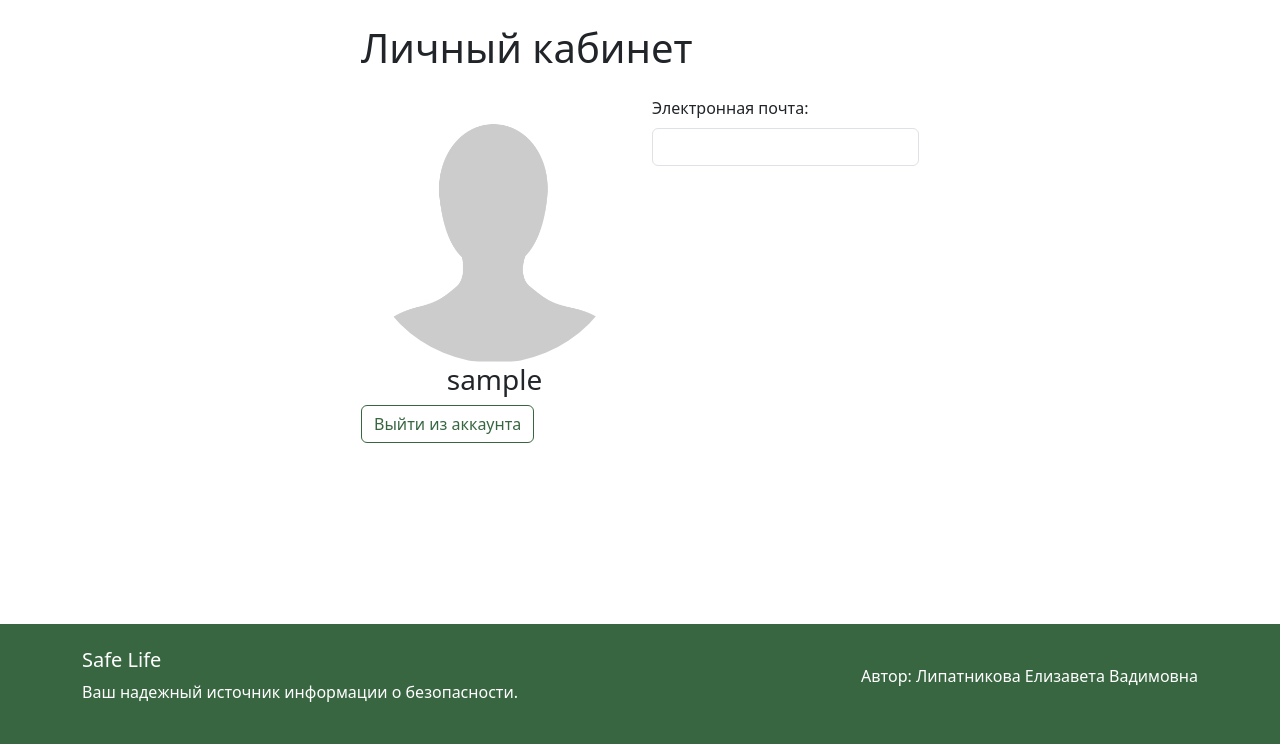
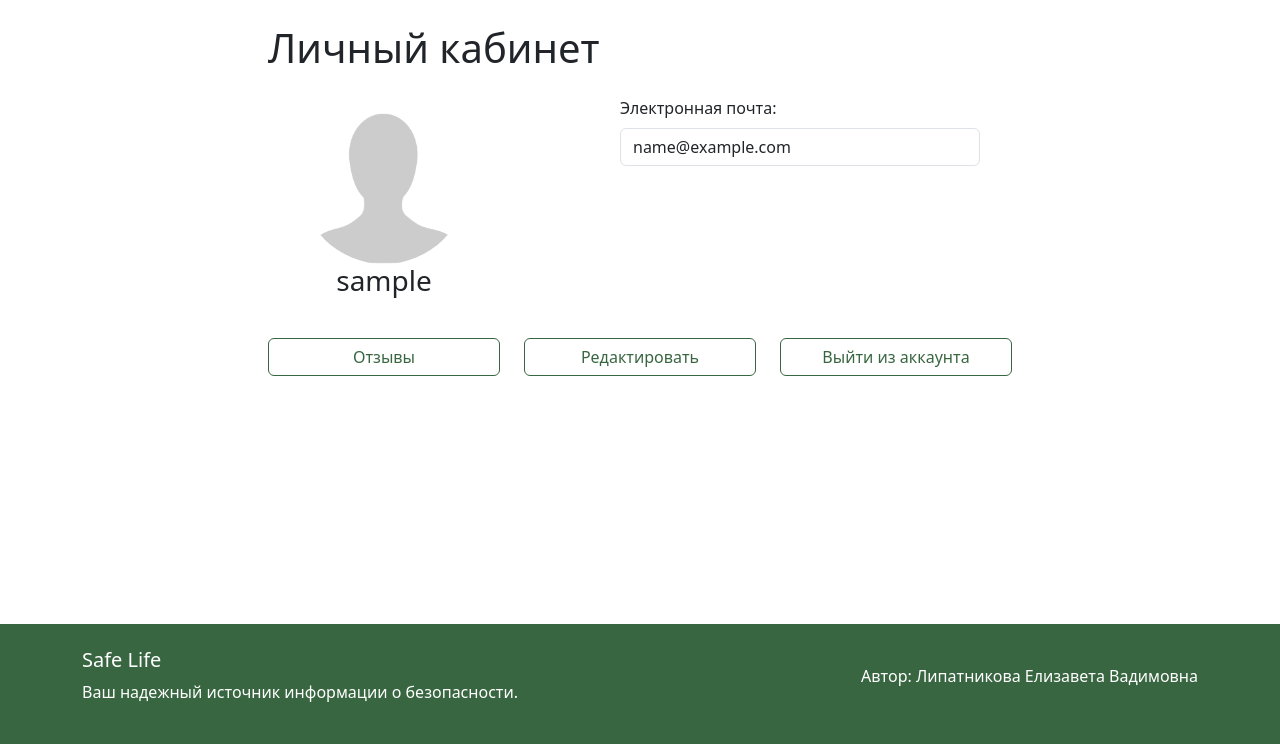
Before and after one commit to LizaLipatnikova/safe-life, a Django app: page /user/account/ in a window 1280 px wide. Shown: the part 56-800 px from the top of the page. Run offline with Django 5.2, Linux system fonts and the light colour scheme; the visitor is signed in with stand-in values (Sample User, id 1); some libraries are stand-ins or nearby versions.

Commit message:
Добавлены дополнительные кнопки в личный кабинет

```diff
--- a/user/templates/account.html
+++ b/user/templates/account.html
@@ -11,11 +11,11 @@
 {% block title %}Личный кабинет Safe-life{% endblock title %}
 
 {% block main %}
-    <div class="col-md-6 offset-md-3">
+    <div class="col-md-8 offset-md-2">
         <h1>Личный кабинет</h1>
 
         <div class="row justify-content-center mt-4">
-            <div class="col-10 col-sm-6">
+            <div class="col-8 col-sm-4 col-lg-3">
                 <div class="d-flex flex-column">
                     <!-- Определяем аватар пользователя -->
                     {% if user.profile.avatar %}
@@ -28,17 +28,27 @@
                 </div>
             </div>
 
-            <div class="col-12 col-sm-6">
+            <div class="col-12 col-sm-6 offset-sm-2">
                 <div class="mb-3">
                     <label for="email" class="form-label">Электронная почта:</label>
-                    <input type="text" readonly class="form-control" id="staticInput" value="">
+                    <input type="text" readonly class="form-control" id="staticInput" value="{{ user.email }}">
                 </div>
             </div>
         </div>
 
-        <form action="{% url "logout" %}" method="post">
-            {% csrf_token %}
-            <button type="submit" class="btn btn-outline-main">Выйти из аккаунта</button>
-        </form>
+        <div class="row justify-content-center gy-2 mt-4">
+            <div class="col-lg-7 col-xl-4">
+                <a href="" class="btn btn-outline-main w-100">Отзывы</a>
+            </div>
+
+            <div class="col-lg-7 col-xl-4">
+                <a href="" class="btn btn-outline-main w-100">Редактировать</a>
+            </div>
+
+            <form action="{% url "logout" %}" method="post" class="col-lg-7 col-xl-4">
+                {% csrf_token %}
+                <button type="submit" class="btn btn-outline-main w-100">Выйти из аккаунта</button>
+            </form>
+        </div>
     </div>
 {% endblock main %}
```
